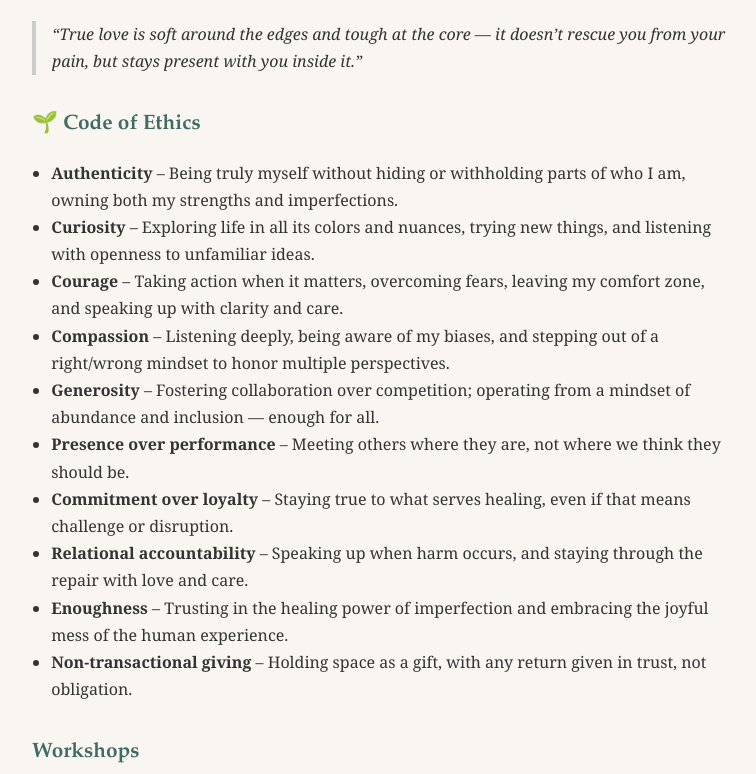
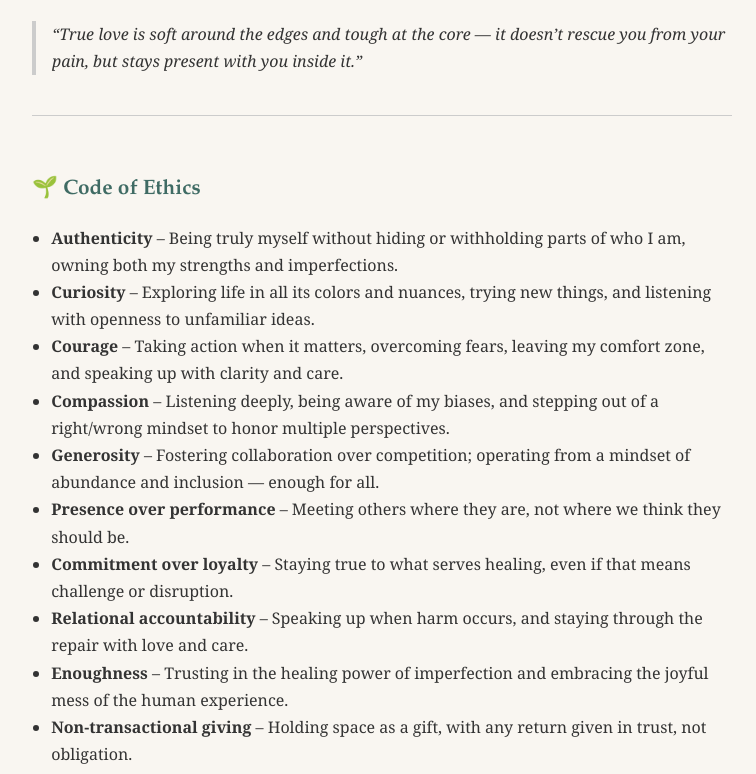
Before and after one commit to Dominik-Saur/WildTenderHeartsWebsite, a plain HTML site: page index.html in a window 1280 px wide. Shown: the part 970-1744 px from the top of the page, without its empty margins (258-1014 px from the left). Drawn offline with Linux system fonts and the light colour scheme.

Commit message:
Add spacing between sections

```diff
--- a/index.html
+++ b/index.html
@@ -85,6 +85,14 @@
       width: 100%;
       height: auto;
       margin-bottom: 2rem;
+    }
+    section {
+      margin-bottom: 2.5rem;
+    }
+    section + section {
+      border-top: 1px solid #ccc;
+      padding-top: 1.5rem;
+      margin-top: 2.5rem;
     }
   </style>
   <script>
```
